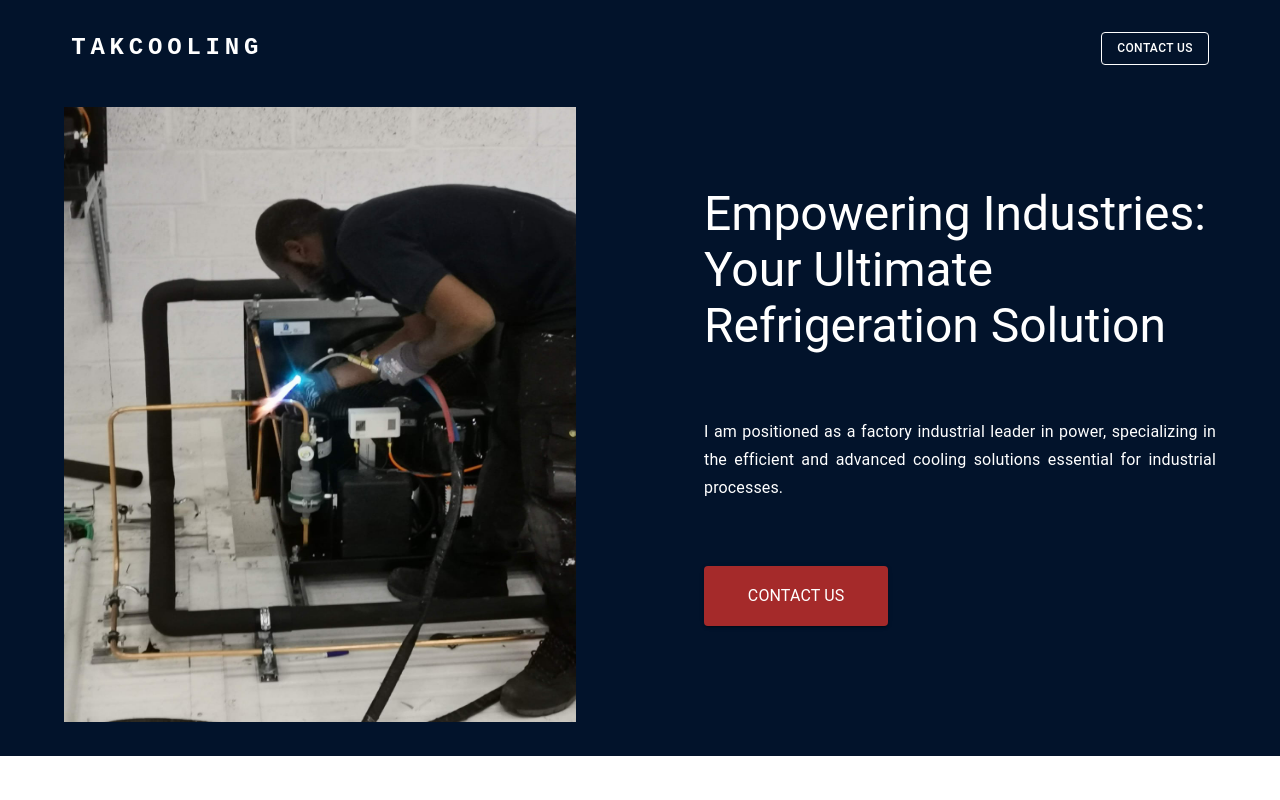
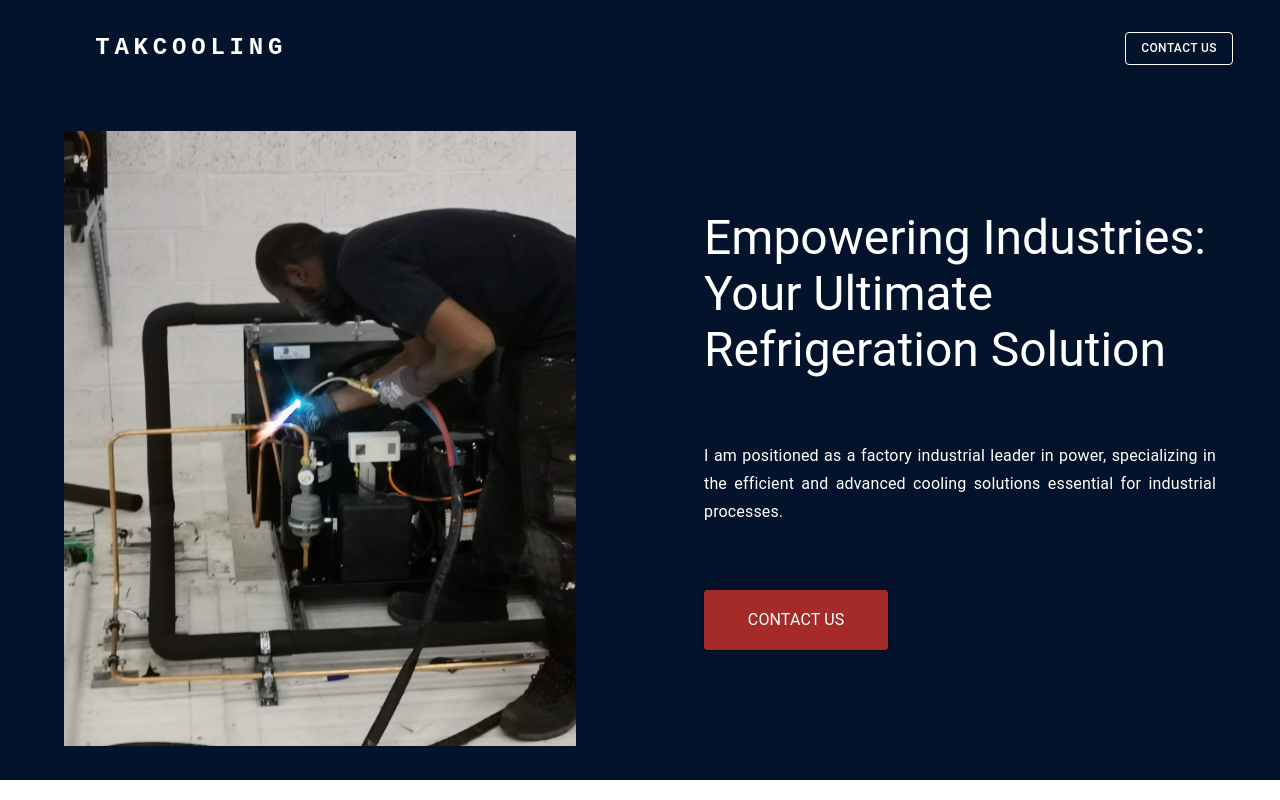
Before and after one commit to iaifrns/FreelanceTakcooling, a React (Vite) app: page / in a window 1280 px wide. Shown: the top 800 px of the page. Built offline with nearby package versions, Linux system fonts and the light colour scheme; the HTML template or start-up script is replaced by a standard one.

Commit message:
arranged the top bar

```diff
--- a/src/components/formContent.tsx
+++ b/src/components/formContent.tsx
@@ -9,7 +9,7 @@ enum ResponseStatus {
   FAILED
 }
 
-export const FormContent = ({ isSmallScreen }: { isSmallScreen: boolean }) => {
+export const FormContent = () => {
 
   const [formState, setFormState] = useState<Record<string, string>>({})
 
--- a/src/components/header.tsx
+++ b/src/components/header.tsx
@@ -8,7 +8,7 @@ export const TopBar = ({ isSmallScreen }: { isSmallScreen: boolean }) => {
 
     return (
         <AppBar position="static" style={{ backgroundColor: '#02132b', padding: 8 }}>
-            <Grid container mt={3} justifyContent={'center'}>
+            <Grid container m={3} justifyContent={'center'}>
                 <Grid container width={'90%'} justifyContent={ !isSmallScreen ? 'space-between' : 'center'}>
                     <Link to={'/'} style={{ textDecoration: 'none', color: 'white' }}>
                         <Typography
--- a/src/pages/contactPage.tsx
+++ b/src/pages/contactPage.tsx
@@ -47,7 +47,7 @@ export const ContactPage = () => {
                         <ContactDetails onClick={sendToWhatsapp} />
                     </Grid>
                     <Grid xs={12} md={8} p={2}>
-                        <FormContent isSmallScreen={isSmallScreen} />
+                        <FormContent />
                     </Grid>
                 </Grid>
             </Grid>
```
